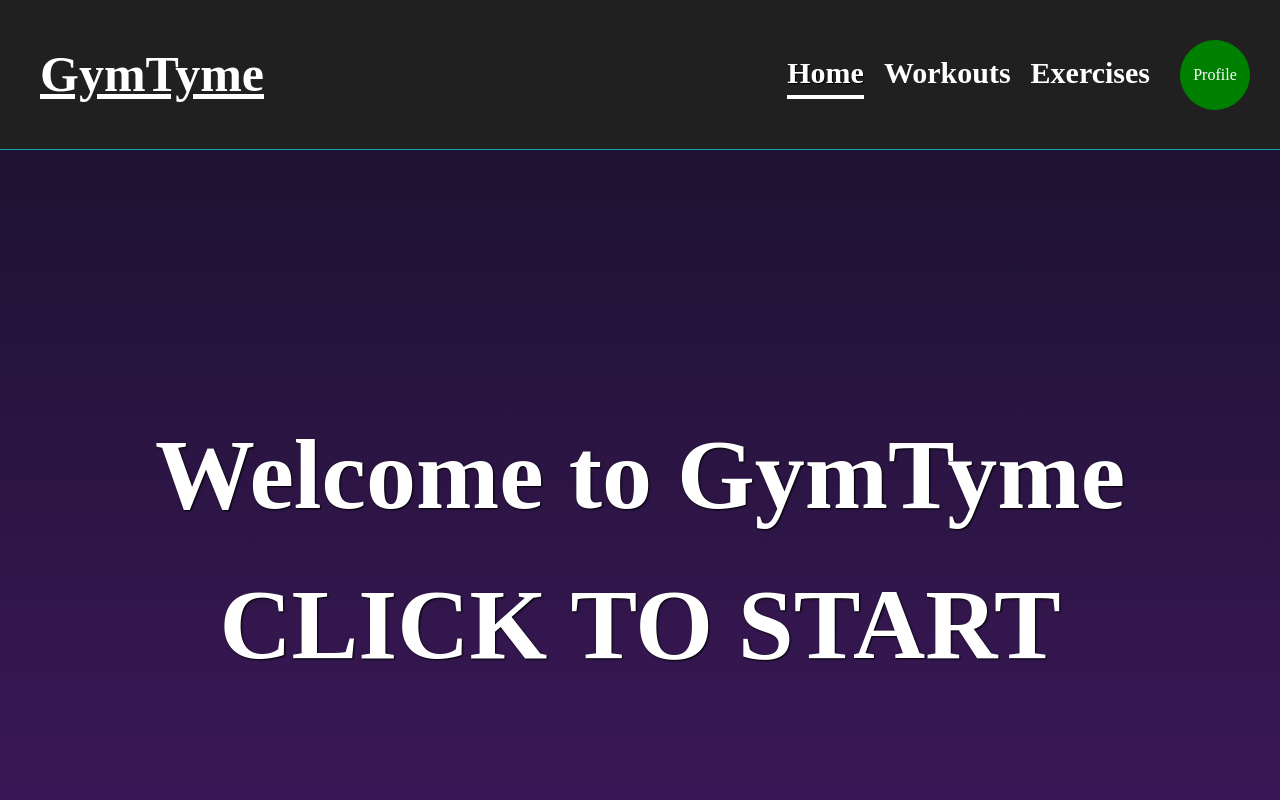
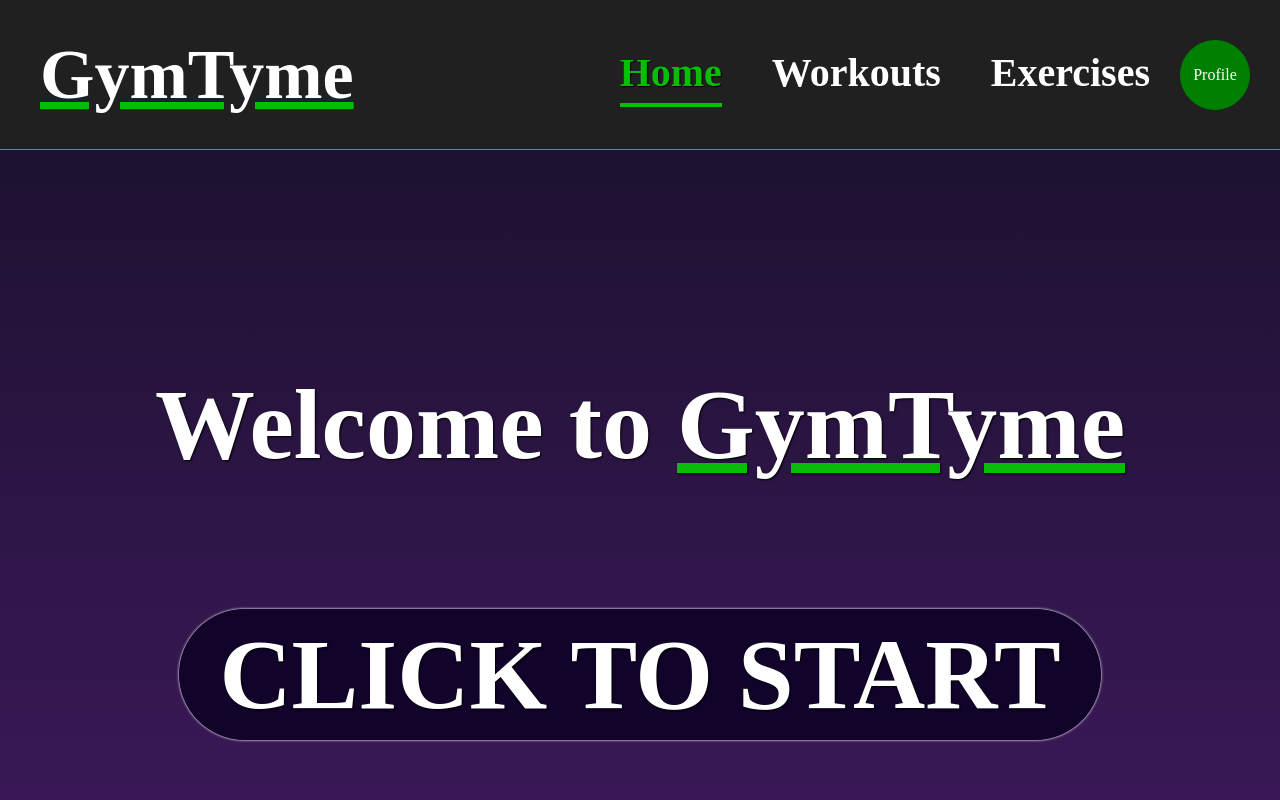
Before and after one commit to Satokii/gymtyme, a React (Vite) app: page / in a window 1280 px wide. Shown: the top 800 px of the page. Built offline with nearby package versions, Linux system fonts and the light colour scheme; a web font is replaced by a local one.

Commit message:
re-styled home page and header to be consistent with the rest of the app

```diff
--- a/src/components/home/index.jsx
+++ b/src/components/home/index.jsx
@@ -17,7 +17,7 @@ function Home() {
     return (
         <section className="home grid">
             <div className='home-cover-menu'>
-                <p>Welcome to GymTyme</p>
+                <p>Welcome to <span>GymTyme</span></p>
                 <a className='click-to-start' href="#home">Click to Start</a>
             </div>
             <div id='home' className='home-container'>
--- a/src/styles/exercises.css
+++ b/src/styles/exercises.css
@@ -64,7 +64,7 @@
 
 /* INDIVIDUAL EXERCISE ITEM */
 .exercise-item-container {
-    grid-template-columns: 400px repeat(5, auto);
+    grid-template-columns: 300px repeat(2, auto) repeat(2, 1fr) auto;
     gap: 30px;
     padding: 10px 10px 20px 10px;
     height: fit-content;
--- a/src/styles/header.css
+++ b/src/styles/header.css
@@ -12,8 +12,8 @@
 .header-logo {
     place-self: center;
     padding-left: 20px;
-    font-size: 50px;
-    text-decoration: underline;
+    font-size: 70px;
+    text-decoration: underline #07bd07;
 }
 
 .header-nav {
@@ -22,8 +22,8 @@
 
 .header-nav-list {
     grid-template-columns: repeat(3, auto);
-    gap: 20px;
-    font-size: 30px;
+    gap: 50px;
+    font-size: 40px;
     font-weight: bold;
 }
 
@@ -59,8 +59,8 @@
 
 .active_link {
     cursor: default;
-    color: white;
+    color: #07bd07;
     text-shadow: 1px 1px 1px black;
-    border-bottom: 4px solid white;
+    border-bottom: 4px solid #07bd07;
     transition: border-bottom .5s ease-in-out;
 }
--- a/src/styles/home.css
+++ b/src/styles/home.css
@@ -15,15 +15,28 @@
     text-shadow: 1px 1px 2px black;
 }
 
+.home-cover-menu > p {
+    margin-bottom: 100px;
+}
+
+.home-cover-menu > p >span {
+    text-decoration: underline #07bd07;
+}
+
 .click-to-start {
     text-transform: uppercase;
+    padding: 10px 40px;
+    background-color: #11032a;
+    border: none;
+    box-shadow: 0 0 1px white, 0 0 3px white;
+    border-radius: 100px;
+    transition: 0.3s ease;
 }
 
 .click-to-start:hover {
-    color: #a8f8ff;
-    color: #ffd277;
-    text-shadow: 0 0 10px #a8f8ff;
-    text-shadow: 0 0 2px black, 0 0 5px black;
+    cursor: pointer;
+    color: #07bd07;
+    box-shadow: 0 0 5px #03e9f4,0 0 25px #03e9f4,0 0 50px #03e9f4,0 0 100px #03e9f4;
 }
 
 .home-container {
@@ -32,7 +45,6 @@
 
 .home-container:target {
     position: absolute;
-    top: 150px;
     width: 100%;
     height: 100%;
     display: grid;
@@ -41,7 +53,7 @@
 }
 
 .content {
-    grid-template-rows: 60px repeat(2, auto);
+    grid-template-rows: 80px repeat(2, auto);
     gap: 40px;
     width: 100vw;
     height: 100vh;
@@ -57,7 +69,7 @@
 /* SUB HEADER */
 .home-what-to-do-header {
     align-self: end;
-    font-size: 60px;
+    font-size: 80px;
     opacity: 0;
     animation: 1s ease 0.2s forwards fade-in;
 }
@@ -90,6 +102,10 @@
     box-shadow: 1px 1px 5px goldenrod, -1px -1px 10px red, 0 0 10px white;
 }
 
+.home-options-list > li:active {
+    transform: scale(0.95);
+}
+
 /* GIF */
 .home-gif {
     object-fit: cover;
--- a/src/styles/profile/profile.css
+++ b/src/styles/profile/profile.css
@@ -13,23 +13,24 @@
 
 /* PROFILE NAV BAR */
 .profile--nav {
-    align-content: center;
+    align-content: start;
     background-color : #212020;
     border-right: solid 1px #17a4a4;
-    box-shadow: inset -8px 0 20px -6px black, 8px 0 10px -6px black;
+    box-shadow: inset -6px 0 20px -6px black;
     padding-right: 40px;
 }
 
 .profile--nav-list {
     grid-template-rows: repeat(4, auto);
-    gap: 30px;
+    gap: 20px;
+    margin-top: 50px;
     font-size: 30px;
 }
 
 .profile--nav-list li {
     border: solid 1px #0f0202;
-    border-top-right-radius: 15px;
-    border-bottom-right-radius: 15px;
+    border-top-right-radius: 100px;
+    border-bottom-right-radius: 100px;
     padding: 5px 20px;
     background-color: #0f0202;
     text-align: center;
@@ -45,7 +46,7 @@
 }
 
 .active {
-    color: #db0adb;
+    color: #07bd07;
     box-shadow: 1px 1px 5px goldenrod, -1px -1px 10px red, 0 0 10px white;
 }
 
```
